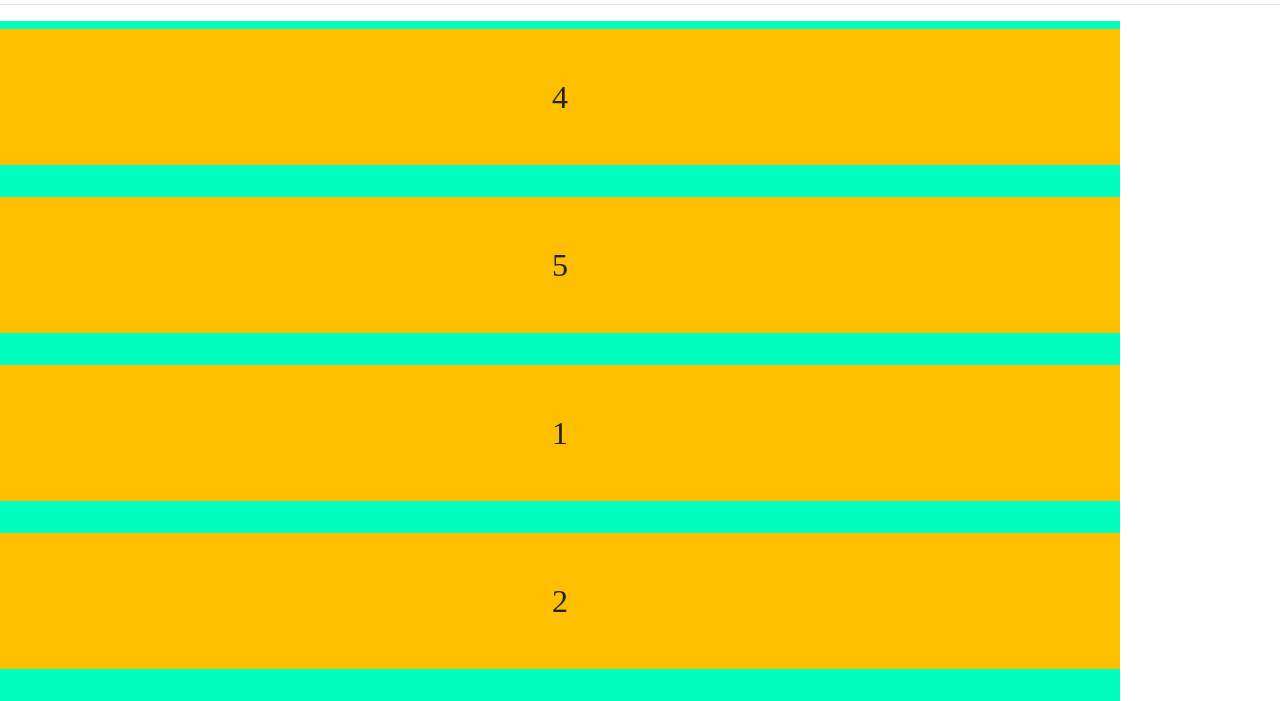
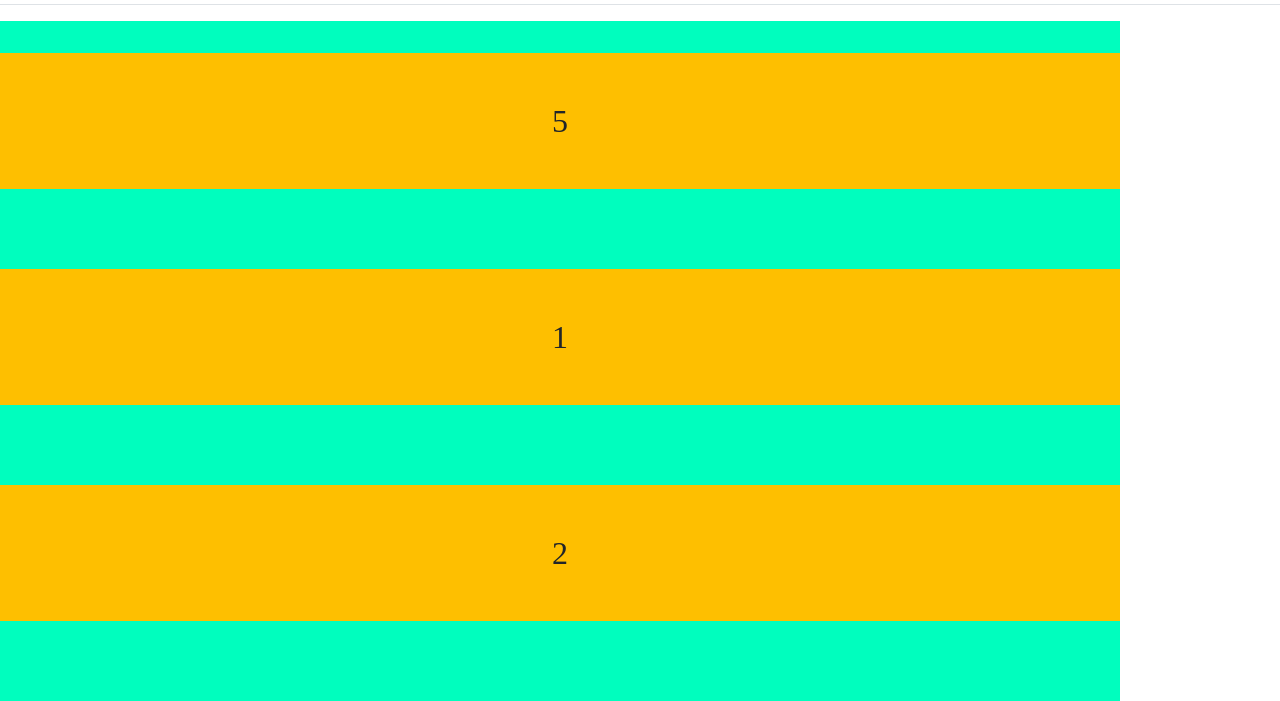
Before and after one commit to I-like-people/Front_end, a plain HTML site: page post.html in a window 1280 px wide. Shown: the part 130-831 px from the top of the page. Drawn offline with nearby package versions, Linux system fonts and the light colour scheme.

Commit message:
intro+post_scroll fix

```diff
--- a/post.css
+++ b/post.css
@@ -73,26 +73,39 @@
     overflow: auto;
     -webkit-overflow-scrolling: touch;
   }
-  .Mainbox::-webkit-scrollbar {
-    display: none;/* 크롬, 사파리, 오페라, 엣지 */
-  }
   .box {
     width: 70rem;
     height: 20%;
-    margin: 2rem auto;
+    margin:5rem auto;
     display: flex;
     position: relative;
+    text-align: center;
     justify-content: center;
     align-items: center;
     font-size: 2rem;
     background-color: #febf00;
     transition: .4s;
   }
+  /*width: 70rem;
+  height: 20%;
+  margin: 2rem auto;
+  display: flex;
+  position: relative;
+  text-align: center;
+  justify-content: center;
+  align-items: center;
+  font-size: 2rem;
+  background-color: #febf00;
+  transition: .4s;*/
 
   .box.active {
     width: 30rem;
     background: #f03d3d00;
     color: #f03d3d00;
+  }
+
+  .Mainbox::-webkit-scrollbar {
+    display:none;/* 크롬, 사파리, 오페라, 엣지 */
   }
 
   /* ------------- */
--- a/post.html
+++ b/post.html
@@ -98,8 +98,7 @@
       </header>
     </main>
 
-    <main class="mainwrap">
-      <section class="Mainbox js-loop">
+      <main class="Mainbox js-loop">
         <section class="box">1</section>
         <section class="box">2</section>
         <section class="box">3</section>
@@ -107,7 +106,7 @@
         <section class="box">5</section>
         <section class="box is-clone">1</section>
         <section class="box is-clone">2</section>
-      </section>
+      </main>
     </main>
 </body>
 </html>
```
Also changed, not shown: post.js (line endings or trailing spaces).
